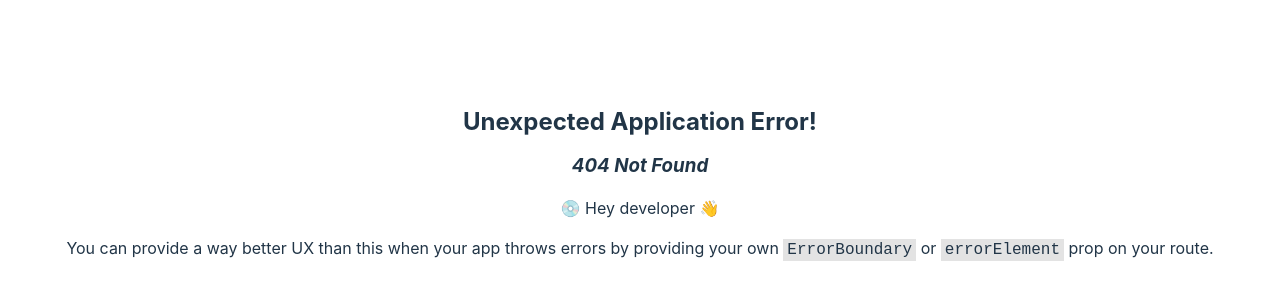
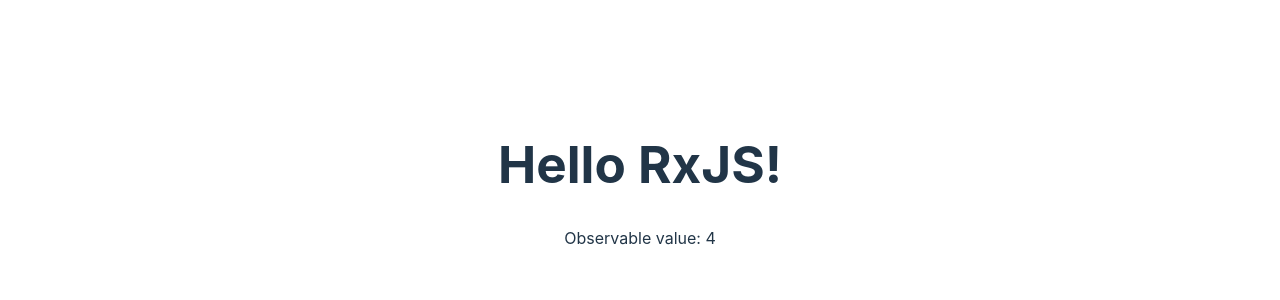
Before and after one commit to yi-man/web-examples, a React (Vite) app: page /rx in a window 1280 px wide. Before the commit this address had no page. Shown: the part 216-516 px from the top of the page. Built offline with nearby package versions, Linux system fonts and the light colour scheme; the HTML template or start-up script is replaced by a standard one.

Commit message:
feat: add

```diff
--- a/package.json
+++ b/package.json
@@ -22,6 +22,7 @@
     "react": "^18.2.0",
     "react-dom": "^18.2.0",
     "react-router-dom": "^6.4.1",
+    "rxjs": "^7.5.7",
     "xstate": "^4.33.6"
   },
   "devDependencies": {
--- a/src/App.tsx
+++ b/src/App.tsx
@@ -9,9 +9,14 @@ import {Home} from './page/home'
 import {CreateBook} from './page/book/Create'
 import {StateMachine as LightStateMachine} from './page/stateMachine/light'
 import {StateMachine as StepsStateMachine} from './page/stateMachine/steps'
+import {RxDemo} from './page/rx'
 
 
 const router = createBrowserRouter([
+  {
+    path: "/rx",
+    element: <RxDemo />,
+  },
   {
     path: "/state-machine/steps",
     element: <StepsStateMachine />,
--- /dev/null
+++ b/src/page/rx/index.tsx
@@ -0,0 +1,30 @@
+import { FC, memo, useState, useEffect } from 'react';
+import { range, filter, map, interval } from 'rxjs';
+
+
+interface RxDemoProps {
+  placeholder?:string
+}
+export const RxDemo: FC<RxDemoProps> = memo(() => {
+  const [state, setState] = useState<number>(0);
+
+  const observable$ = interval(1000);
+
+  useEffect(() => {
+    observable$.subscribe((value) => setState(value));
+  }, []);
+
+  // range(1, 200)
+  // .pipe(
+  //   filter(x => x % 2 === 1),
+  //   map(x => x + x)
+  // )
+  // .subscribe(x => console.log(x));
+
+  return <div>
+      <h1>Hello RxJS!</h1>
+      <p>Observable value: {state}</p>
+    </div>;
+});
+
+RxDemo.displayName = 'RxDemo';
```
Also changed, not shown: 1 other file (tests, documents, lock files or other folders).
